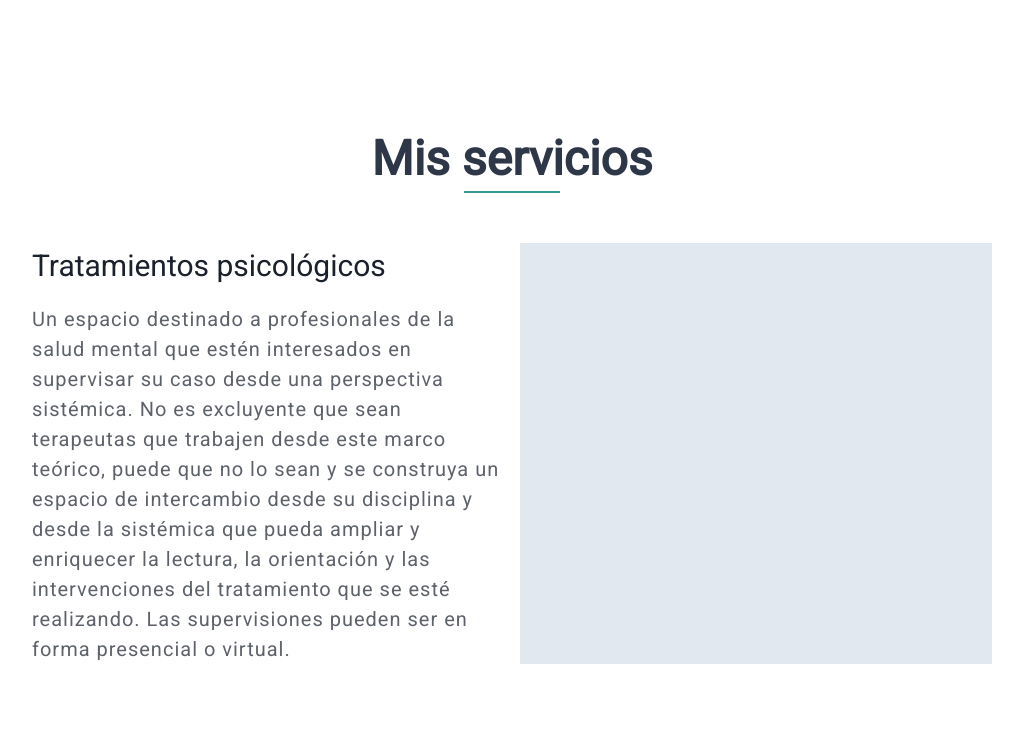
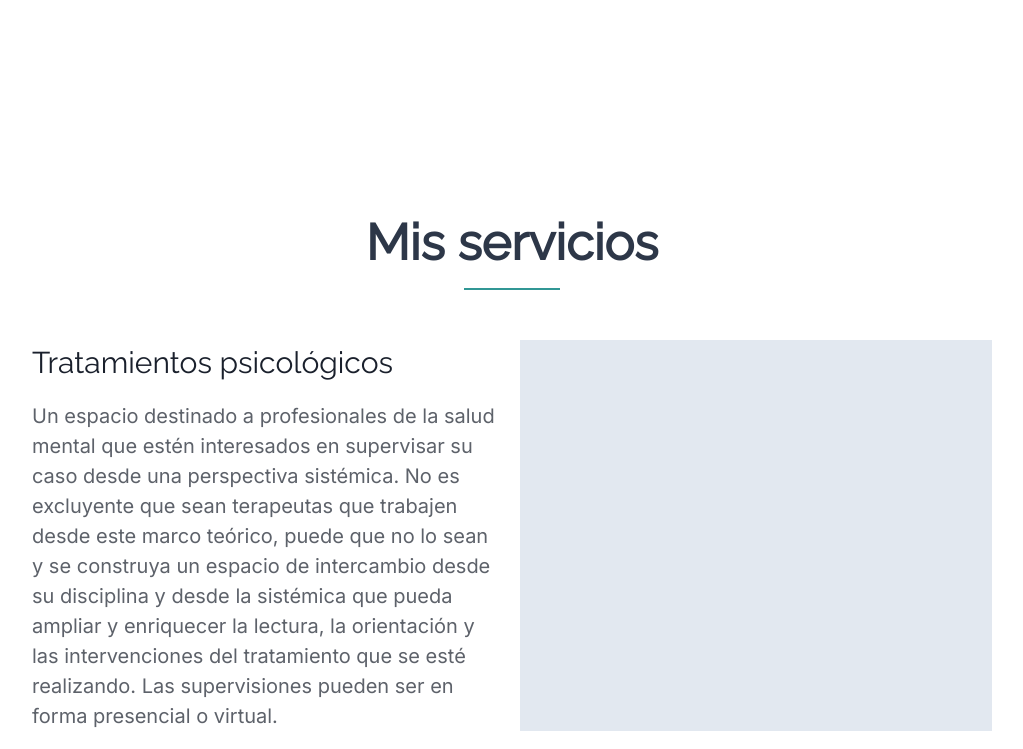
Before and after one commit to SilvaLucas92/JS-web, a React (Create React App) app: page / in a window 1280 px wide. Shown: the part 1540-2289 px from the top of the page, without its empty margins (128-1151 px from the left). Built offline with nearby package versions, Linux system fonts and the light colour scheme.

Commit message:
Change Fonts

```diff
--- a/package.json
+++ b/package.json
@@ -9,8 +9,10 @@
     "@emotion/react": "^11.9.3",
     "@emotion/styled": "^11.9.3",
     "@fontsource/heebo": "^4.5.14",
+    "@fontsource/inter": "^4.5.14",
     "@fontsource/open-sans": "^4.5.13",
     "@fontsource/poppins": "^4.5.10",
+    "@fontsource/raleway": "^4.5.11",
     "@fontsource/roboto": "^4.5.8",
     "@testing-library/jest-dom": "^5.16.4",
     "@testing-library/react": "^13.3.0",
--- a/src/components/Header/NavLink.js
+++ b/src/components/Header/NavLink.js
@@ -3,7 +3,7 @@ import { Link } from "react-scroll";
 function Links({ link, drawerOpen, onClose }) {
   return (
     <div>
-      <Button m={2} variant="link" size="lg">
+      <Button m={2} variant="ghost" size="md">
         <Link
           to={link.to}
           spy={true}
--- a/src/components/Hero/Hero.js
+++ b/src/components/Hero/Hero.js
@@ -1,5 +1,6 @@
 import React from "react";
 import { Box, chakra, Flex, VStack } from "@chakra-ui/react";
+import "@fontsource/inter"
 const HeroPr = () => {
   return (
     <Box bg="#fffffe" id="hero" w="100%">
@@ -47,6 +48,7 @@ const HeroPr = () => {
                 }}
                 fontWeight="extrabold"
                 color="#319795"
+                fontFamily='inter, sans-serif'
               >
                 Psicólogo Clínico
               </chakra.h2>
--- a/src/components/Section/Section.js
+++ b/src/components/Section/Section.js
@@ -1,5 +1,5 @@
 import { useEffect } from "react";
-import { Box, Heading } from "@chakra-ui/react";
+import { Box, chakra } from "@chakra-ui/react";
 import Aos from "aos";
 import "aos/dist/aos.css";
 const Section = ({ title, id, backgroundColor, children, paddingBottom }) => {
@@ -20,14 +20,7 @@ const Section = ({ title, id, backgroundColor, children, paddingBottom }) => {
         pb={paddingBottom ?? ""}
         // data-aos="fade-up"
       >
-        <Heading
-          as="h2"
-          color="#2d3748"
-          textAlign="center"
-          mb={"50px"}
-          size={"2xl"}
-          fontWeight="semibold"
-        >
+        <chakra.h2 textStyle={"h2"}>
           {title ? title : ""}
           <Box
             borderTop="2px"
@@ -36,7 +29,7 @@ const Section = ({ title, id, backgroundColor, children, paddingBottom }) => {
             mx="auto"
             mt={2}
           />
-        </Heading>
+        </chakra.h2>
         {children}
       </Box>
     </Box>
--- a/src/components/TherapyServices/TherapyServices.js
+++ b/src/components/TherapyServices/TherapyServices.js
@@ -13,7 +13,7 @@ function TherapyServices() {
               base: 1,
               lg: 2,
             }}
-            mb={24}
+            mb={5}
             spacingY={{
               base: 10,
               md: 15,
@@ -60,7 +60,7 @@ function TherapyServices() {
               lg: 2,
             }}
             flexDirection="column-reverse"
-            mb={24}
+            mb={5}
             spacingY={{
               base: 10,
               md: 15,
--- a/src/components/WorkModality/WorkModality.js
+++ b/src/components/WorkModality/WorkModality.js
@@ -1,4 +1,4 @@
-import { Stack, SimpleGrid, Text, Icon } from "@chakra-ui/react";
+import { Stack, SimpleGrid, Text, Icon, chakra } from "@chakra-ui/react";
 import Section from "../Section/Section";
 import { BsSearch } from "react-icons/bs";
 import { MdOutlineGpsFixed } from "react-icons/md";
@@ -9,15 +9,9 @@ const Feature = ({ title, text, icon }) => {
       {/* <Flex w={"full"}  mb={1}>
         {icon}
       </Flex> */}
-      <Text
-        as="h3"
-        color="#2d3748"
-        fontWeight="semibold"
-        my={4}
-        fontSize={[20, 22, 24]}
-      >
+      <chakra.h2 fontSize={"3xl"} my={4}>
         {title}
-      </Text>
+      </chakra.h2>
       <Text textStyle="text">{text}</Text>
     </Stack>
   );
--- a/src/theme.js
+++ b/src/theme.js
@@ -1,33 +1,45 @@
 import { extendTheme } from "@chakra-ui/react";
-import "@fontsource/poppins"
-import "@fontsource/roboto"
-import "@fontsource/open-sans"
+import "@fontsource/inter"
+import "@fontsource/raleway"
+
 const theme = extendTheme({
 
   fonts: {
-    body: 'roboto, poppins, open-sans',
-    heading: 'roboto, poppins, open-sans',
+    body: 'raleway, sans-serif',
+    heading: 'raleway, sans-serif',
   },
   textStyles: {
     p: {
+      fontFamily:'inter, sans-serif',
       fontSize: {
-        base: "16px",
+        base: "18px",
         md: "18px",
         lg: "20px",
         xl: "22px",
       },
-      opacity: "0.7",
-      letterSpacing: "wider",
+      opacity: "0.7"
     },
     text: {
+      fontFamily:'inter, sans-serif',
       fontSize: {
-        base: "15px",
+        base: "16px",
         md: "16px",
         lg: "18px",
         xl: "20px",
       },
-      opacity: "0.7",
-      letterSpacing: "wider",
+      opacity: "0.7"
+    },
+    h2: {
+      fontSize: {
+        base: "34px",
+        md: "36px",
+        lg: "48px",
+        xl: "50px",
+      },
+      color: "#2d3748",
+      textAlign: "center",
+      mb: "50px",
+      fontWeight: "semibold"
     }
   }
 });
```
Also changed, not shown: 1 other file (tests, documents, lock files or other folders).
